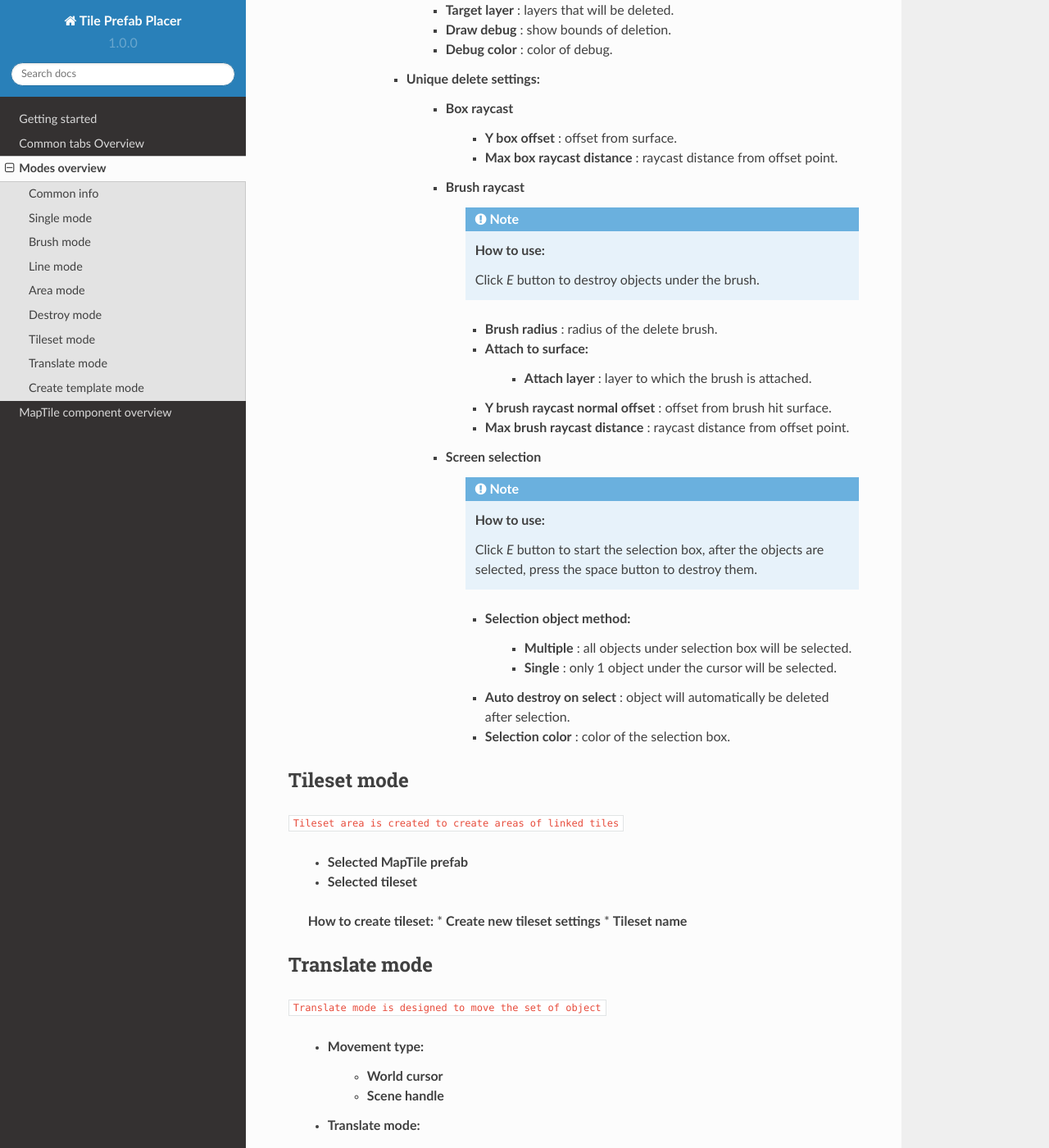
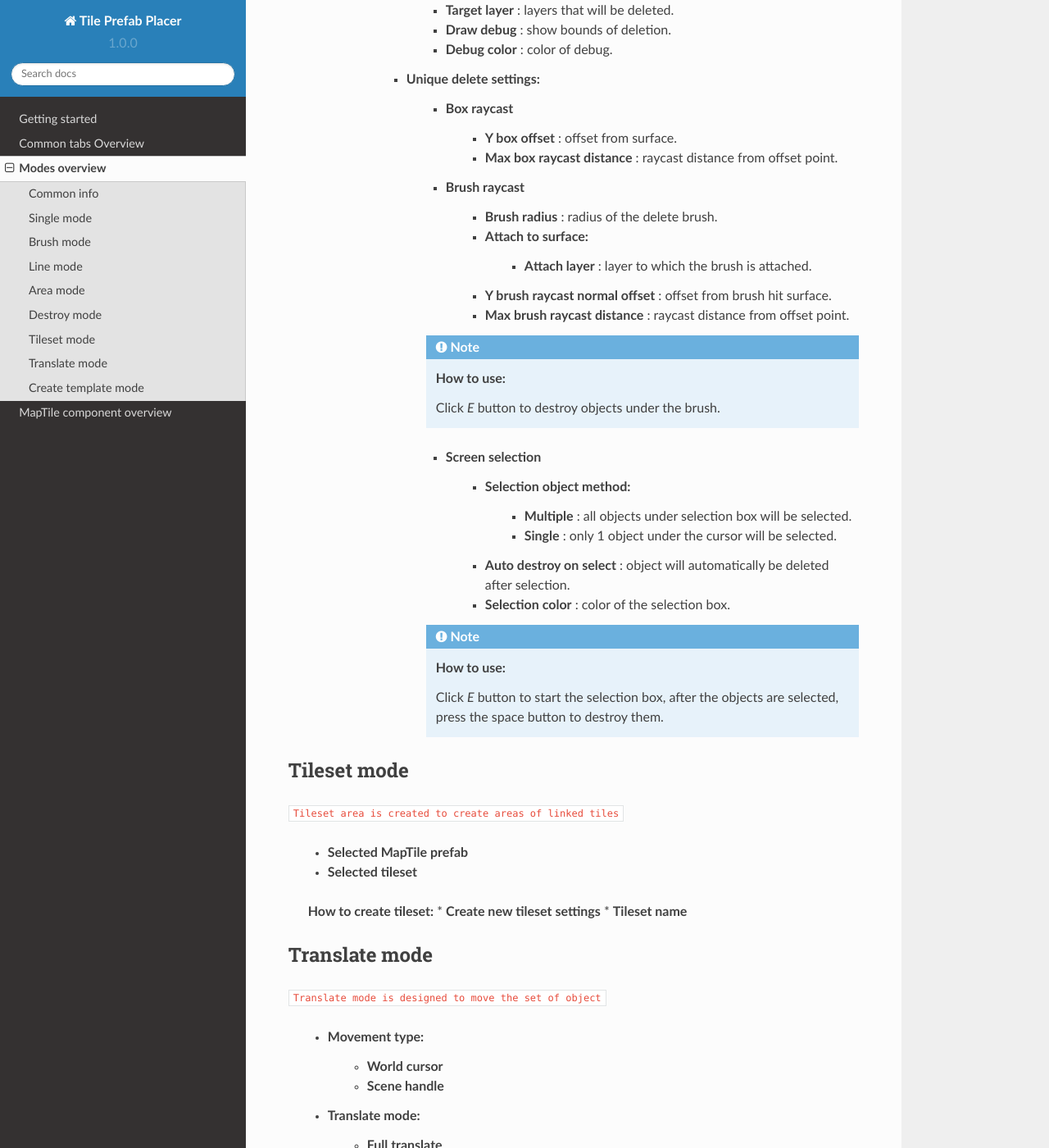
Before and after one commit to tawi1/Tile-Prefab-Placer, a Sphinx documentation site: the page built from docs/source/modes.rst, in a window 1280 px wide and 1400 px high, scrolled down 10544 px. Shown: the whole window at 82% size. Built offline with Sphinx 7.4.7 and the Read the Docs theme 2.0.0, drawn with Linux system fonts in a browser that asks for light colours; some of the changed text lies outside the part shown.

```diff
--- a/docs/source/modes.rst
+++ b/docs/source/modes.rst
@@ -270,31 +268,28 @@ Destroy mode
 					* **Y box offset** : offset from surface.
 					* **Max box raycast distance** : raycast distance from offset point.
 				* **Brush raycast**
-
-					.. note::
-						**How to use:**
-
-						Click `E` button to destroy objects under the brush.
-
 					* **Brush radius** : radius of the delete brush.
 					* **Attach to surface:**
 						* **Attach layer** : layer to which the brush is attached.
 					* **Y brush raycast normal offset** : offset from brush hit surface.
 					* **Max brush raycast distance** : raycast distance from offset point.
+
+				.. note::
+					**How to use:**
+
+					Click `E` button to destroy objects under the brush.
+
 				* **Screen selection**
-
-					.. note::
-						**How to use:**
-
-						Click `E` button to start the selection box, after the objects are selected, press the space button to destroy them.
-
 					* **Selection object method:**
 						* **Multiple** : all objects under selection box will be selected.
 						* **Single** : only 1 object under the cursor will be selected.
 					* **Auto destroy on select** : object will automatically be deleted after selection.
 					* **Selection color** : color of the selection box.
 
+				.. note::
+					**How to use:**
 
+					Click `E` button to start the selection box, after the objects are selected, press the space button to destroy them.
 
 
 Tileset mode
```
Also changed, not shown: other parts of docs/source/modes.rst (+1 -3 lines).
